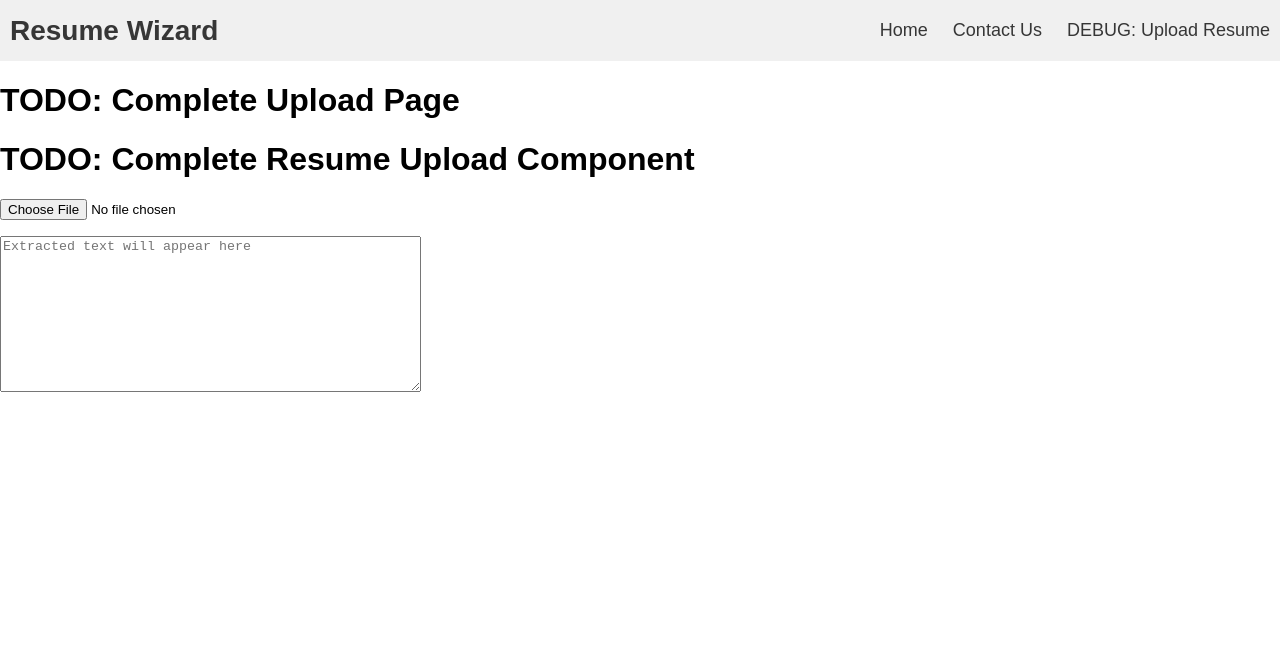
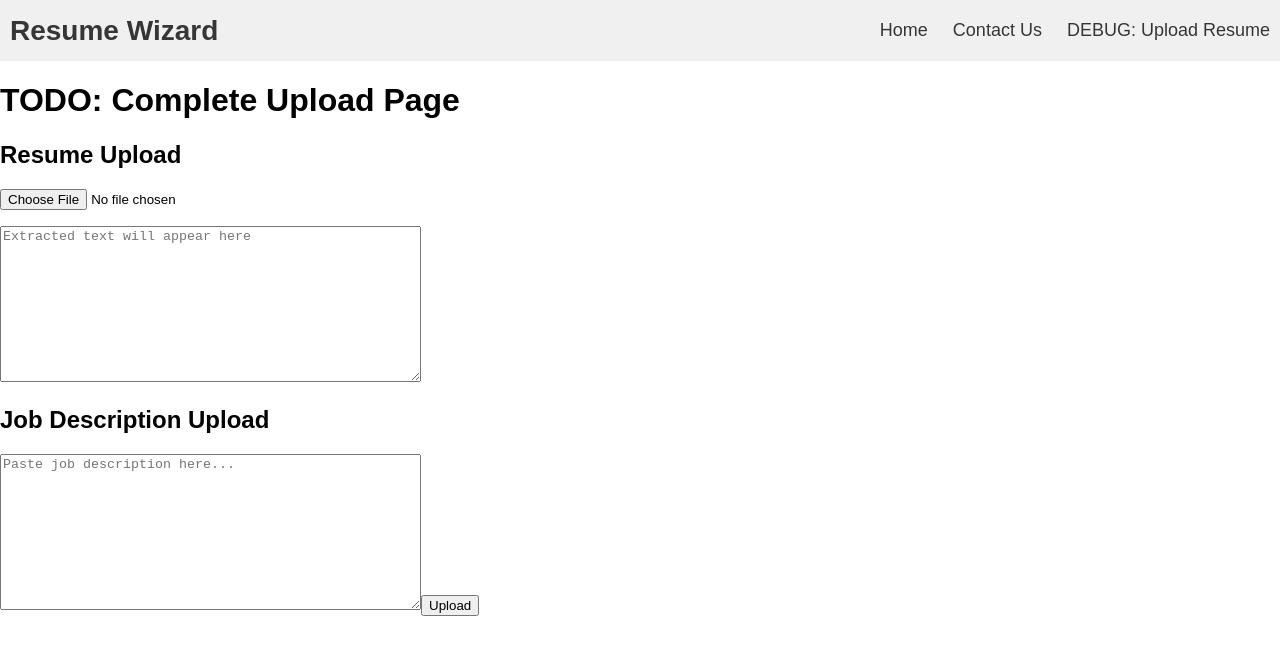
Before and after one commit to Munch42/ENSF-400-Project, a React (Create React App) app in the folder interview-wizard/: page /upload in a window 1280 px wide. Shown: the top 654 px of the page. Built offline with nearby package versions, Linux system fonts and the light colour scheme.

Commit message:
Create upload job description widget

```diff
--- /dev/null
+++ b/interview-wizard/src/components/JobDescriptionUpload.js
@@ -0,0 +1,24 @@
+import React, { useState } from 'react';
+
+export default function JobDescriptionUpload() {
+    const [description, setDescription] = useState('');
+
+    const handleUpload = () => {
+        description.trim()
+        console.log('Uploading:', description);
+        // TODO: Add upload logic here (e.g., send description to backend)
+    };
+
+    return (
+        <div>
+            <textarea
+                value={description}
+                onChange={(e) => setDescription(e.target.value)}
+                placeholder="Paste job description here..."
+                rows="10"
+                cols="50"
+            />
+            <button onClick={handleUpload}>Upload</button>
+        </div>
+    );
+}
--- a/interview-wizard/src/components/ResumeUpload.js
+++ b/interview-wizard/src/components/ResumeUpload.js
@@ -14,6 +14,7 @@ const ResumeUpload = () => {
         setLoading(true);
         setSuccess(false);
         try {
+            // TODO: Add upload logic here (e.g., send file to backend)
             pdfToText(file).then((text) => {
                 setExtractedText(text);
             });
@@ -26,10 +27,9 @@ const ResumeUpload = () => {
         }
     };
 
-    // TODO: Remove textarea and send text to backend
+    // TODO: Remove textarea
     return (
         <div>
-            <h1>TODO: Complete Resume Upload Component</h1>
             <div>
                 <input
                     type="file"
--- a/interview-wizard/src/components/UploadPage.js
+++ b/interview-wizard/src/components/UploadPage.js
@@ -1,13 +1,17 @@
 import React from 'react';
 import NavigationRibbon from './NavigationRibbon';
 import ResumeUpload from './ResumeUpload';
+import JobDescriptionUpload from './JobDescriptionUpload';
 
 const UploadPage = () => {
     return (
         <div>
             <NavigationRibbon />
             <h1>TODO: Complete Upload Page</h1>
+            <h2>Resume Upload</h2>
             <ResumeUpload />
+            <h2>Job Description Upload</h2>
+            <JobDescriptionUpload />
         </div>
     );
 };
```
